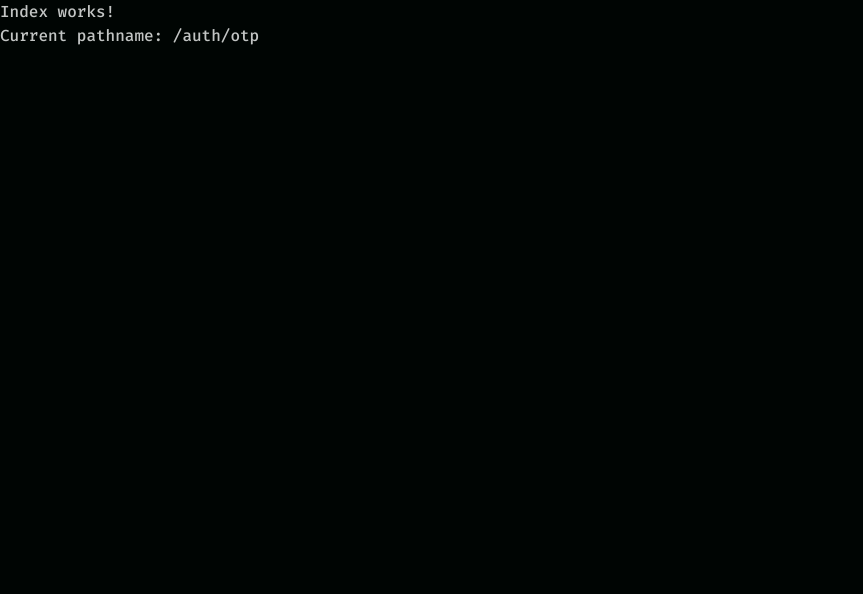
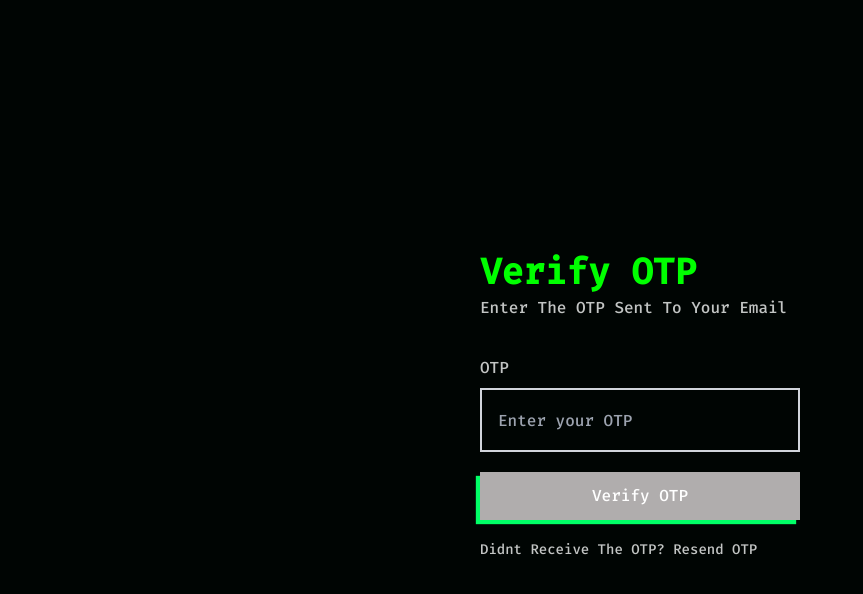
Before and after one commit to Adedoyin-Emmanuel/identifeye, a Next.js app: page /auth/otp in a window 1280 px wide. Shown: the top 594 px of the page, without its empty margins (0-863 px from the left). Built offline with nearby package versions, Linux system fonts and the light colour scheme.

Commit message:
Feat: Finished OTP page

```diff
--- a/app/auth/forgot-password/page.tsx
+++ b/app/auth/forgot-password/page.tsx
@@ -1,18 +1,39 @@
-
-"use client"
+"use client";
 import React from "react";
 import { useRouter, usePathname } from "next/navigation";
+import Text from "@/app/components/Text/Text";
+import Input from "@/app/components/Input/Input";
+import Button from "@/app/components/Button/Button";
+import Link from "next/link";
 
+const ForgotPassword = () => {
+  const pathname = usePathname();
 
-const Index = () => {
-    const pathname = usePathname();
+  return (
+    <section className="w-screen h-screen flex items-center justify-center">
+      <form className="w-11/12 md:w-1/2 xl:w-1/4">
+        <section className="header-section my-8">
+          <h3 className="text-4xl capitalize font-bold text-secondary">
+            Forgot Password
+          </h3>
+          <Text className="py-1">
+            Enter the email associated with your acccount
+          </Text>
+        </section>
 
-    return (
-        <div>
-            <h1>Index works!</h1>
-            <p>Current pathname: {pathname}</p>
-        </div>
-    );
-}
+        <section className="my-4 mb-5">
+          <label htmlFor="email" className="text-md block my-2">
+            Email
+          </label>
+          <Input type="email" name="email" placeholder="Enter your email" />
+        </section>
 
-export default Index;
+        <section className="my-4 mb-5 w-full">
+          <Button>Send Email</Button>
+        </section>
+      </form>
+    </section>
+  );
+};
+
+export default ForgotPassword;
--- a/app/auth/otp/page.tsx
+++ b/app/auth/otp/page.tsx
@@ -1,18 +1,61 @@
+"use client";
 
-"use client"
-import React from "react";
+import React, { useState } from "react";
 import { useRouter, usePathname } from "next/navigation";
+import Text from "@/app/components/Text/Text";
+import Input from "@/app/components/Input/Input";
+import Button from "@/app/components/Button/Button";
+import Link from "next/link";
 
+const OTPPage = () => {
+  const pathname = usePathname();
+  const [otp, setOtp] = useState("");
 
-const Index = () => {
-    const pathname = usePathname();
+  const handleOtpChange = (e: React.FormEvent<HTMLInputElement> | any) => {
+    // Handle OTP input change
+    setOtp(e.target.value);
+  };
 
-    return (
-        <div>
-            <h1>Index works!</h1>
-            <p>Current pathname: {pathname}</p>
-        </div>
-    );
-}
+  const handleVerifyOtp = () => {
+    // TODO: Implement OTP verification logic here
+    console.log("Verifying OTP:", otp);
+  };
 
-export default Index;
+  return (
+    <section className="w-screen h-screen flex items-center justify-center">
+      <form className="w-11/12 md:w-1/2 xl:w-1/4">
+        <section className="header-section my-8">
+          <h3 className="text-4xl capitalize font-bold text-secondary">
+            Verify OTP
+          </h3>
+          <Text className="py-1">Enter the OTP sent to your email</Text>
+        </section>
+
+        <section className="my-4 mb-5">
+          <label htmlFor="otp" className="text-md block my-2">
+            OTP
+          </label>
+          <Input
+            type="text"
+            name="otp"
+            value={otp}
+            onChange={handleOtpChange}
+            placeholder="Enter your OTP"
+          />
+        </section>
+
+        <section className="my-4 mb-5 w-full">
+          <Button onClick={handleVerifyOtp}>Verify OTP</Button>
+        </section>
+
+        <section className="my-4 mb-5">
+          <Text className="text-sm">
+            Didnt receive the OTP? <Link href="/resend-otp">Resend OTP</Link>
+          </Text>
+        </section>
+      </form>
+    </section>
+  );
+};
+
+export default OTPPage;
```
